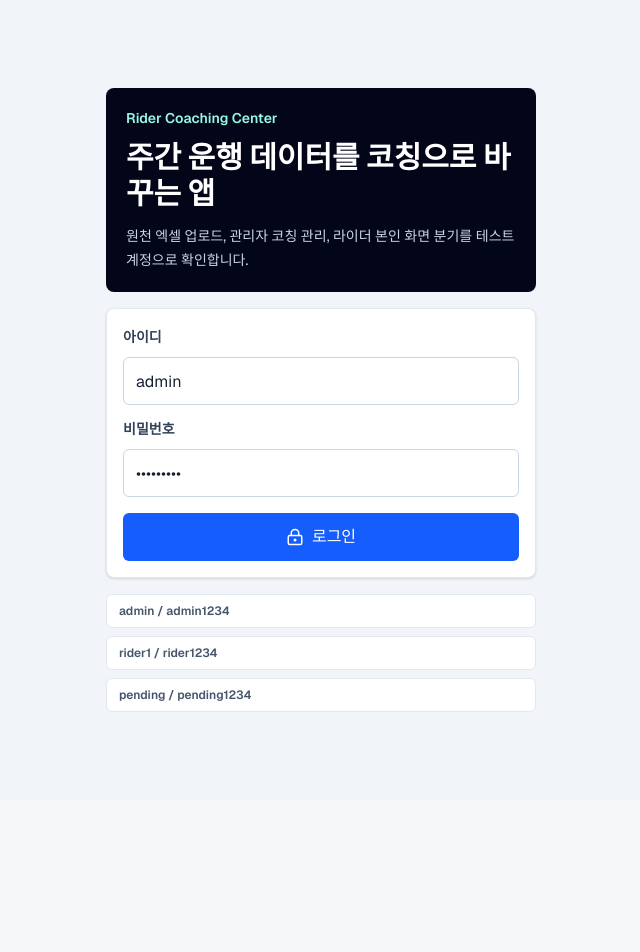
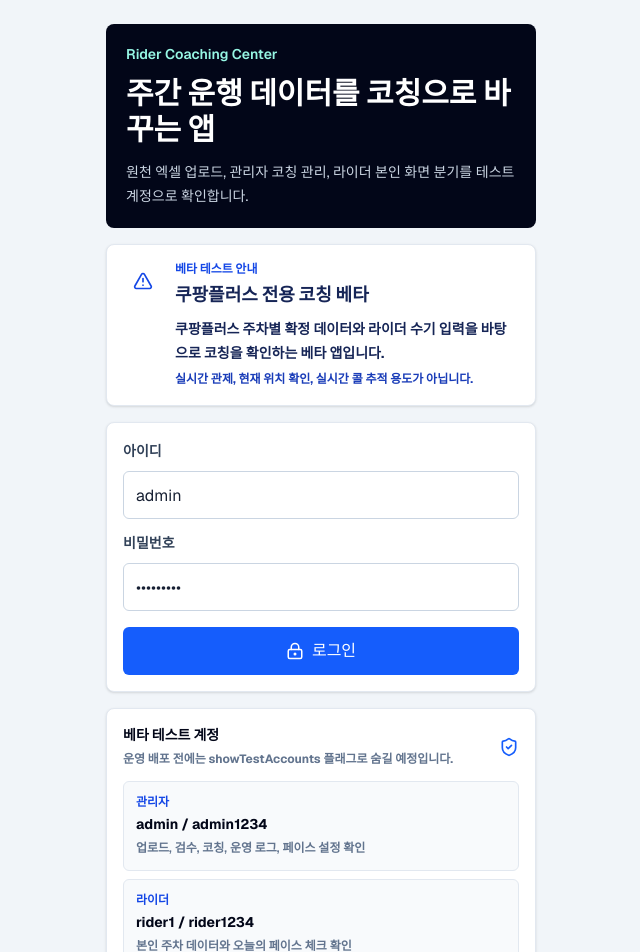
Before and after one commit to shortsbogo-pixel/rider_coaching_center_v2, a Next.js app in the folder app/: page / in a window 1280 px wide. Shown: the top 952 px of the page, without its empty margins (319-959 px from the left). Before the commit the page ends 800 px from the top, so only its background shows below. Built offline with nearby package versions, Linux system fonts and the light colour scheme.

Commit message:
Prepare beta testing guidance

```diff
--- /dev/null
+++ b/app/docs/beta-test-checklist.md
@@ -0,0 +1,48 @@
+# Rider Coaching Center Ver.2 Beta Test Checklist
+
+## 베타 테스트 목적
+
+쿠팡플러스 주차별 확정 데이터와 라이더 수기 입력을 기반으로 관리자 코칭 흐름과 라이더 본인 화면을 소규모로 확인한다.
+
+이 앱은 실시간 관제, 현재 위치 확인, 실시간 콜 추적 도구가 아니다.
+
+## 테스트 계정
+
+| 역할 | 아이디 | 비밀번호 | 확인 범위 |
+| --- | --- | --- | --- |
+| 관리자 | admin | admin1234 | 업로드, 검수, 코칭, 운영 로그, 페이스 설정 |
+| 라이더 | rider1 | rider1234 | 본인 데이터, 오늘의 페이스 체크, 내코칭 |
+| 승인대기 | pending | pending1234 | 승인 전 접근 제한 |
+
+운영 배포 전에는 테스트 계정 안내를 `showTestAccounts` 플래그로 숨긴다.
+
+## 확인 순서
+
+1. 정상 엑셀 업로드
+2. 미리보기 확인
+3. 이번 주차 데이터로 반영
+4. 대시보드 숫자 변경 확인
+5. 검수 이슈 확인
+6. 코칭 메시지 확인
+7. 라이더 계정에서 본인 데이터만 확인
+8. 오늘의 페이스 체크 입력
+9. 관리자 페이스 설정 변경
+10. 운영 로그 확인
+11. 잘못된 파일 선택 시 기존 데이터 유지
+
+## 빈 상태 확인
+
+- 업로드 데이터가 없을 때 샘플 데이터 안내가 보이는지 확인한다.
+- 라이더 본인 데이터가 없을 때 계정 매핑 안내가 보이는지 확인한다.
+- 페이스 체크 기준 데이터가 부족할 때 완료 수 중심 안내가 보이는지 확인한다.
+- 새로고침 후 업로드 데이터가 사라질 수 있다는 안내가 보이는지 확인한다.
+
+## 베타 제외 항목
+
+- DB 저장
+- 외부 접속 정식 배포
+- 실시간 콜 연동
+- GPS/날씨
+- 실제 음악 재생
+- 문자 발송
+- 타 플랫폼 확장
--- a/app/src/components/rider-coaching-app.tsx
+++ b/app/src/components/rider-coaching-app.tsx
@@ -32,6 +32,12 @@ import {
   type LucideIcon,
 } from "lucide-react";
 import { useEffect, useState } from "react";
+import {
+  betaChecklist,
+  betaExcludedItems,
+  betaNotice,
+  getVisibleTestAccounts,
+} from "@/lib/beta";
 import {
   adminTabs,
   formatNumber,
@@ -194,6 +200,7 @@ const choiceToneClass: Record<ChoiceTone, { selected: string; idle: string }> =
     idle: "border-slate-200 bg-white text-slate-600",
   },
 };
+const visibleTestAccounts = getVisibleTestAccounts();
 
 function ScreenHeader({
   eyebrow,
@@ -217,6 +224,24 @@ function Panel({ children, className = "" }: { children: React.ReactNode; classN
   return <section className={`rounded-lg border border-slate-200 bg-white p-4 shadow-sm ${className}`}>{children}</section>;
 }
 
+function BetaNoticeCard() {
+  return (
+    <Panel className="border-blue-200 bg-blue-50">
+      <div className="flex items-start gap-3">
+        <span className="flex h-10 w-10 shrink-0 items-center justify-center rounded-lg bg-white text-blue-700">
+          <AlertTriangle size={20} />
+        </span>
+        <div>
+          <p className="text-xs font-black uppercase text-blue-700">{betaNotice.title}</p>
+          <h2 className="mt-1 text-lg font-black text-blue-950">쿠팡플러스 전용 코칭 베타</h2>
+          <p className="mt-2 text-sm font-bold leading-6 text-blue-950">{betaNotice.description}</p>
+          <p className="mt-1 text-xs font-bold leading-5 text-blue-800">{betaNotice.scope}</p>
+        </div>
+      </div>
+    </Panel>
+  );
+}
+
 function DataSourceNotice({ weekData }: { weekData: LatestUploadedWeekData }) {
   const isUploaded = weekData.source === "uploaded";
   return (
@@ -224,12 +249,12 @@ function DataSourceNotice({ weekData }: { weekData: LatestUploadedWeekData }) {
       <p>
         {isUploaded
           ? `업로드 데이터 적용 중 · ${weekData.weekLabel} · ${weekData.fileName}`
-          : "샘플 데이터 표시 중 · 엑셀 업로드 후 최신 업로드 데이터가 우선 적용됩니다."}
+          : "샘플 데이터 표시 중 · 관리자 업로드 전까지는 화면 흐름 확인용입니다."}
       </p>
       <p className="mt-1 font-semibold opacity-90">
         {isUploaded
-          ? "현재 브라우저 세션에서만 유지되며 새로고침 후에는 다시 업로드가 필요합니다."
-          : "업로드 데이터는 저장소에 남기지 않으므로 새로고침 후에는 다시 업로드가 필요합니다."}
+          ? "베타에서는 브라우저 세션만 유지됩니다. 새로고침 후 데이터가 사라지면 다시 업로드해 주세요."
+          : "정상 엑셀을 업로드하고 반영하면 업로드 데이터 기준으로 바뀝니다."}
       </p>
     </div>
   );
@@ -303,6 +328,7 @@ function LoginScreen({ onLogin }: { onLogin: (user: UserSession) => void }) {
             원천 엑셀 업로드, 관리자 코칭 관리, 라이더 본인 화면 분기를 테스트 계정으로 확인합니다.
           </p>
         </section>
+        <BetaNoticeCard />
 
         <form className="rounded-lg border border-slate-200 bg-white p-4 shadow-sm" onSubmit={handleSubmit}>
           <label className="block">
@@ -329,17 +355,31 @@ function LoginScreen({ onLogin }: { onLogin: (user: UserSession) => void }) {
           {message ? <p className="mt-3 text-sm font-bold text-rose-600">{message}</p> : null}
         </form>
 
-        <div className="grid gap-2 text-xs font-semibold text-slate-600">
-          <button type="button" className="rounded-md border border-slate-200 bg-white px-3 py-2 text-left" onClick={() => { setId("admin"); setPassword("admin1234"); }}>
-            admin / admin1234
-          </button>
-          <button type="button" className="rounded-md border border-slate-200 bg-white px-3 py-2 text-left" onClick={() => { setId("rider1"); setPassword("rider1234"); }}>
-            rider1 / rider1234
-          </button>
-          <button type="button" className="rounded-md border border-slate-200 bg-white px-3 py-2 text-left" onClick={() => { setId("pending"); setPassword("pending1234"); }}>
-            pending / pending1234
-          </button>
-        </div>
+        {visibleTestAccounts.length ? (
+          <section className="rounded-lg border border-slate-200 bg-white p-4 shadow-sm">
+            <div className="flex items-center justify-between gap-3">
+              <div>
+                <h2 className="text-sm font-black text-slate-950">베타 테스트 계정</h2>
+                <p className="mt-1 text-xs font-bold leading-5 text-slate-500">운영 배포 전에는 showTestAccounts 플래그로 숨길 예정입니다.</p>
+              </div>
+              <ShieldCheck className="shrink-0 text-blue-600" size={20} />
+            </div>
+            <div className="mt-3 grid gap-2">
+              {visibleTestAccounts.map((account) => (
+                <button
+                  type="button"
+                  className="rounded-md border border-slate-200 bg-slate-50 px-3 py-3 text-left"
+                  key={account.id}
+                  onClick={() => { setId(account.id); setPassword(account.password); }}
+                >
+                  <span className="block text-xs font-black text-blue-700">{account.label}</span>
+                  <strong className="mt-1 block text-sm text-slate-950">{account.id} / {account.password}</strong>
+                  <span className="mt-1 block text-xs font-semibold leading-5 text-slate-500">{account.description}</span>
+                </button>
+              ))}
+            </div>
+          </section>
+        ) : null}
       </div>
     </main>
   );
@@ -1018,6 +1058,38 @@ function AdminPaceSettingsPanel({
   );
 }
 
+function BetaChecklistPanel() {
+  return (
+    <Panel>
+      <div className="flex items-start gap-3">
+        <span className="flex h-10 w-10 shrink-0 items-center justify-center rounded-lg bg-emerald-50 text-emerald-700">
+          <ListChecks size={20} />
+        </span>
+        <div>
+          <h2 className="text-lg font-black">베타 체크리스트</h2>
+          <p className="mt-1 text-sm leading-5 text-slate-500">소규모 테스트에서 아래 순서대로 확인합니다.</p>
+        </div>
+      </div>
+      <div className="mt-4 grid gap-2">
+        {betaChecklist.map((item, index) => (
+          <div className="flex items-center gap-3 rounded-md bg-slate-50 p-3" key={item.id}>
+            <span className="flex h-6 w-6 shrink-0 items-center justify-center rounded-md bg-white text-xs font-black text-slate-500">{index + 1}</span>
+            <span className="text-sm font-bold text-slate-800">{item.label}</span>
+          </div>
+        ))}
+      </div>
+      <div className="mt-4 rounded-md bg-rose-50 p-3">
+        <p className="text-xs font-black text-rose-700">베타 제외 항목</p>
+        <div className="mt-2 flex flex-wrap gap-2">
+          {betaExcludedItems.map((item) => (
+            <span className="rounded-md bg-white px-2 py-1 text-[11px] font-bold text-rose-700" key={item}>{item}</span>
+          ))}
+        </div>
+      </div>
+    </Panel>
+  );
+}
+
 function SettingsTextarea({ label, value, onChange }: { label: string; value: string; onChange: (value: string) => void }) {
   return (
     <label className="block">
@@ -1046,6 +1118,8 @@ function AdminMore({
   return (
     <>
       <ScreenHeader eyebrow="More" title="더보기" description="자주 쓰지 않는 설정과 계정 관리를 모았습니다." />
+      <BetaNoticeCard />
+      <BetaChecklistPanel />
       <AdminPaceSettingsPanel
         paceSettings={paceSettings}
         onPaceSettingsChange={onPaceSettingsChange}
@@ -1312,7 +1386,7 @@ function RiderPaceCheck({
           </div>
         </div>
         <p className="mt-3 text-xs font-semibold leading-5 text-slate-500">
-          {lastWeekPace.hasEnoughDateData ? "활동일 평균입니다." : "데이터가 부족해 완료 수 중심으로 봅니다."}
+          {lastWeekPace.hasEnoughDateData ? "활동일 평균입니다." : "페이스 기준 데이터가 부족해 완료 수 중심으로 봅니다."}
         </p>
       </Panel>
 
@@ -1603,6 +1677,7 @@ function RiderMy({ user, metric }: { user: UserSession; metric: RiderMetric }) {
           </div>
         </div>
       </Panel>
+      <BetaNoticeCard />
       <Panel>
         <h2 className="text-lg font-black">문의 / 공지</h2>
         <p className="mt-2 text-sm leading-6 text-slate-600">문의 042-672-0901 · 이번 주 코칭 메시지는 토요일 오전에 업데이트됩니다.</p>
@@ -1683,8 +1758,9 @@ function RiderScreens({
       <>
         <DataSourceNotice weekData={weekData} />
         <Panel>
-          <h1 className="text-xl font-black">연결된 라이더 데이터가 없습니다.</h1>
-          <p className="mt-2 text-sm text-slate-500">관리자에게 계정 매핑을 확인해 주세요.</p>
+          <h1 className="text-xl font-black">본인 주차 데이터가 없습니다.</h1>
+          <p className="mt-2 text-sm leading-6 text-slate-500">최신 업로드 주차에 이 계정의 rider_id와 매칭되는 라이더가 없을 수 있습니다.</p>
+          <p className="mt-2 rounded-md bg-amber-50 p-3 text-xs font-bold leading-5 text-amber-900">관리자에게 계정 매핑 또는 업로드 주차 데이터를 확인해 주세요.</p>
         </Panel>
       </>
     );
--- /dev/null
+++ b/app/src/lib/beta.ts
@@ -0,0 +1,69 @@
+export const betaMode = true;
+export const showTestAccounts = betaMode;
+
+export interface BetaTestAccount {
+  id: string;
+  password: string;
+  label: string;
+  description: string;
+}
+
+export interface BetaChecklistItem {
+  id: string;
+  label: string;
+}
+
+export const betaNotice = {
+  title: "베타 테스트 안내",
+  description: "쿠팡플러스 주차별 확정 데이터와 라이더 수기 입력을 바탕으로 코칭을 확인하는 베타 앱입니다.",
+  scope: "실시간 관제, 현재 위치 확인, 실시간 콜 추적 용도가 아닙니다.",
+};
+
+export const betaTestAccounts: BetaTestAccount[] = [
+  {
+    id: "admin",
+    password: "admin1234",
+    label: "관리자",
+    description: "업로드, 검수, 코칭, 운영 로그, 페이스 설정 확인",
+  },
+  {
+    id: "rider1",
+    password: "rider1234",
+    label: "라이더",
+    description: "본인 주차 데이터와 오늘의 페이스 체크 확인",
+  },
+  {
+    id: "pending",
+    password: "pending1234",
+    label: "승인대기",
+    description: "승인 전 접근 제한 화면 확인",
+  },
+];
+
+export const betaChecklist: BetaChecklistItem[] = [
+  { id: "upload-valid-excel", label: "정상 엑셀 업로드" },
+  { id: "preview-before-apply", label: "미리보기 확인" },
+  { id: "apply-week-data", label: "이번 주차 데이터로 반영" },
+  { id: "dashboard-change", label: "대시보드 숫자 변경 확인" },
+  { id: "inspection-issues", label: "검수 이슈 확인" },
+  { id: "coaching-message", label: "코칭 메시지 확인" },
+  { id: "rider-own-data", label: "라이더 계정에서 본인 데이터만 확인" },
+  { id: "pace-manual-input", label: "오늘의 페이스 체크 입력" },
+  { id: "pace-settings", label: "관리자 페이스 설정 변경" },
+  { id: "operation-log", label: "운영 로그 확인" },
+  { id: "bad-file-protection", label: "잘못된 파일 선택 시 기존 데이터 유지" },
+];
+
+export const betaExcludedItems = [
+  "DB 저장",
+  "외부 접속 정식 배포",
+  "실시간 콜 연동",
+  "GPS/날씨",
+  "실제 음악 재생",
+  "문자 발송",
+  "타 플랫폼 확장",
+];
+
+export function getVisibleTestAccounts(showAccounts: boolean = showTestAccounts): BetaTestAccount[] {
+  return showAccounts ? betaTestAccounts : [];
+}
```
Also changed, not shown: 1 other file (tests, documents, lock files or other folders).
